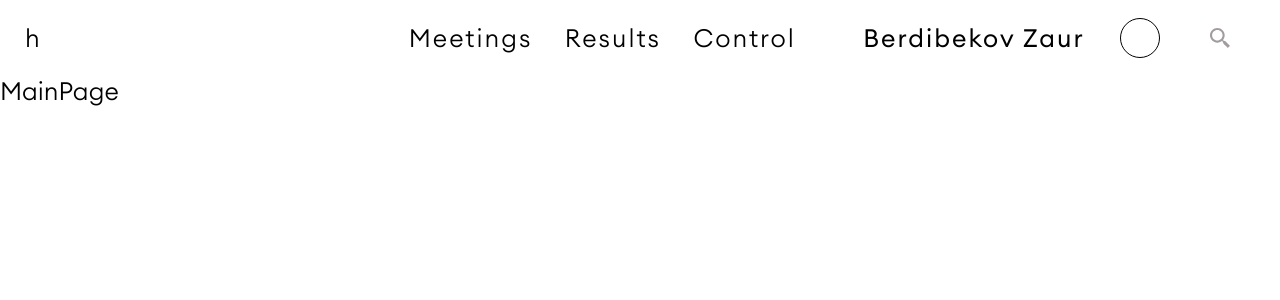
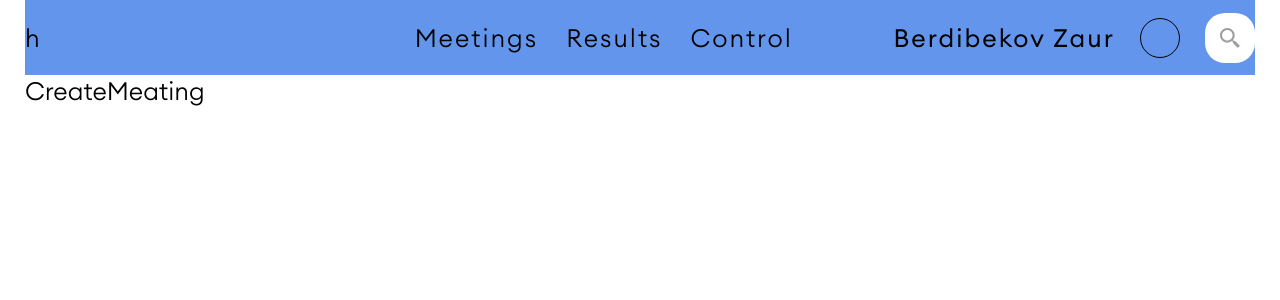
Before and after one commit to zaurbbb/aifc-legaltech-hackathon, a React (Create React App) app: page /createMeeting in a window 1280 px wide. Shown: the top 300 px of the page. Built offline with nearby package versions, Linux system fonts and the light colour scheme; the HTML template or start-up script is replaced by a standard one.

Commit message:
corrected header

```diff
--- a/src/App.tsx
+++ b/src/App.tsx
@@ -7,6 +7,7 @@ import { Route, Routes, BrowserRouter } from 'react-router-dom';
 import MainPage from "./components/pages/MainPage";
 import Test from "./components/elements/Test";
 import Header from "./components/elements/Header/Header";
+import CreateMeeting from "./components/pages/CreateMeeting";
 
 function App() {
   return (
@@ -16,7 +17,7 @@ function App() {
         <Routes>
             <Route path="/" element={<MainPage />}/>
             <Route path="/schedule" element={<Test />}/>
-            <Route path="/createMeeting" element={<MainPage />}/>
+            <Route path="/createMeeting" element={<CreateMeeting />}/>
             <Route path="/protocolBook" element={<Test />}/>
             <Route path="/control" element={<Test />}/>
             <Route path="/usersList" element={<Test />}/>
--- a/src/components/elements/Header/Header.module.css
+++ b/src/components/elements/Header/Header.module.css
@@ -5,6 +5,7 @@
   gap: 0;
   height: 3rem;
   align-items: center;
+  background: #6495ED;
   letter-spacing: 2px;
 }
 .Block div, .Block nav {
@@ -18,13 +19,15 @@
   font-weight: normal;
 }
 
-.Hamburger {
-  padding: 0 0 0 1rem;
+.Navbar {
+  align-content: center;
+  justify-content: space-evenly;
+  align-items: center;
 }
 
-.Navbar, .Info {
+.Info {
   align-content: center;
-  justify-content: space-evenly;
+  justify-content: flex-end;
   align-items: center;
 }
 
@@ -33,6 +36,7 @@
   border-radius: 24px;
   width: 40px;
   height: 40px;
+  margin: 0 1rem;
 }
 
 .Search {
--- a/src/components/elements/Header/Header.module.sass
+++ b/src/components/elements/Header/Header.module.sass
@@ -4,27 +4,28 @@
   @include grid(1fr 1.2fr 1.2fr, auto, 0)
   height: 3rem
   align-items: center
+  background: #6495ED
   letter-spacing: 2px
   div, nav
     @include flex(row, 0)
-
   h4
     font-size: $fs4
     font-family: $ecaRegular
     font-weight: normal
 
 
-.Hamburger
-  padding: 0 0 0 1rem
+.Navbar
+  @include flexAlignment(center, space-evenly, center)
 
-.Navbar, .Info
-  @include flexAlignment(center, space-evenly, center)
+.Info
+  @include flexAlignment(center, flex-end, center)
 
 .Avatar
   border: 1px solid #000000
   border-radius: 24px
   width: 40px
   height: 40px
+  margin: 0 1rem
 
 .Search
   width: 50px
--- a/src/components/elements/Header/Header.tsx
+++ b/src/components/elements/Header/Header.tsx
@@ -16,16 +16,16 @@ const Header = () => {
                 <NavLink to="/protocolBook" className={navData => navData.isActive ? css.activeLink : css.inActiveLink}>
                     Results
                 </NavLink>
-                <NavLink to="/" className={navData => navData.isActive ? css.activeLink : css.inActiveLink}>
+                <NavLink to="/control" className={navData => navData.isActive ? css.activeLink : css.inActiveLink}>
                     Control
                 </NavLink>
             </div>
             <div className={css.Info}>
                 <h4>Berdibekov Zaur</h4>
                 <div className={css.Avatar}></div>
-                <h4 className={css.Search}>
+                <div className={css.Search}>
                     <img src={SearchIcon} alt=""/>
-                </h4>
+                </div>
             </div>
         </header>
     );
--- a/src/components/pages/CreateMeeting.tsx
+++ b/src/components/pages/CreateMeeting.tsx
@@ -1,10 +1,8 @@
 import React from 'react';
-import Header from "../elements/Header/Header";
 
 const CreateMeeting = () => {
     return (
         <div>
-            <Header />
             CreateMeating
         </div>
     );
--- a/src/index.css
+++ b/src/index.css
@@ -55,6 +55,7 @@ html {
 
 body {
   font-family: "EuclidCircularALight", sans-serif;
+  padding: 0 1rem 1rem 1rem;
 }
 
 a, a:visited {
--- a/src/index.sass
+++ b/src/index.sass
@@ -56,6 +56,7 @@ html
 
 body
   font-family: $ecaLight
+  padding: 0 1rem 1rem 1rem
 
 
 a,a:visited
```
Also changed, not shown: 2 other files (tests, documents, lock files or other folders).
